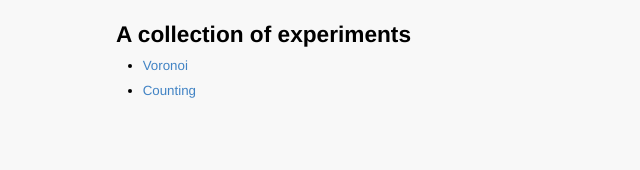
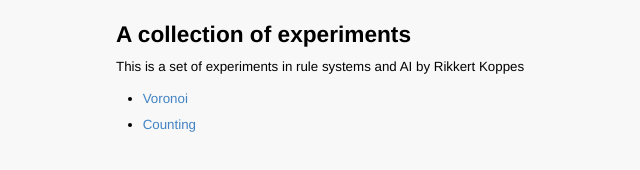
Before and after one commit to rikkertkoppes/experiments, a plain HTML site: page index.html in a window 1280 px wide. Shown: the whole page, without its empty margins (150-790 px from the left). Drawn offline with Linux system fonts and the light colour scheme.

Commit message:
updated index

```diff
--- a/index.html
+++ b/index.html
@@ -7,6 +7,7 @@
 </head>
 <body>
 	<h1>A collection of experiments</h1>
+	<p>This is a set of experiments in rule systems and AI by Rikkert Koppes</p>
 	<ul>
 		<li><a href="1.Voronoi">Voronoi</a></li>
 		<li><a href="2.Counting">Counting</a></li>
```
Also changed, not shown: readme.md.
